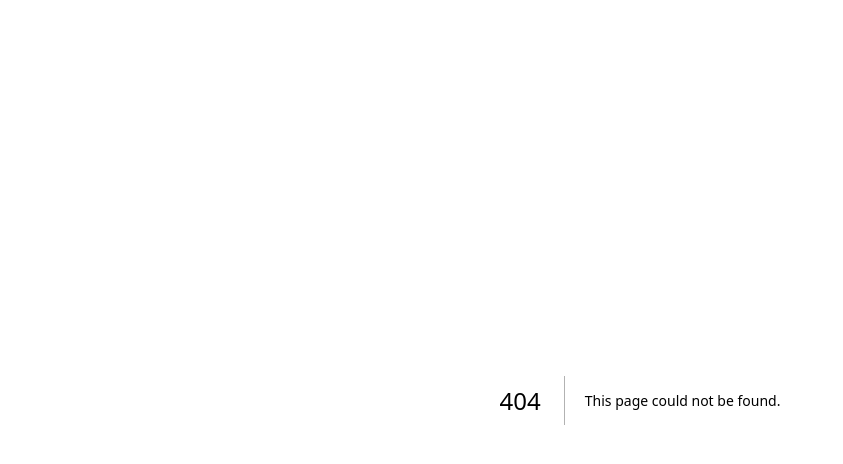
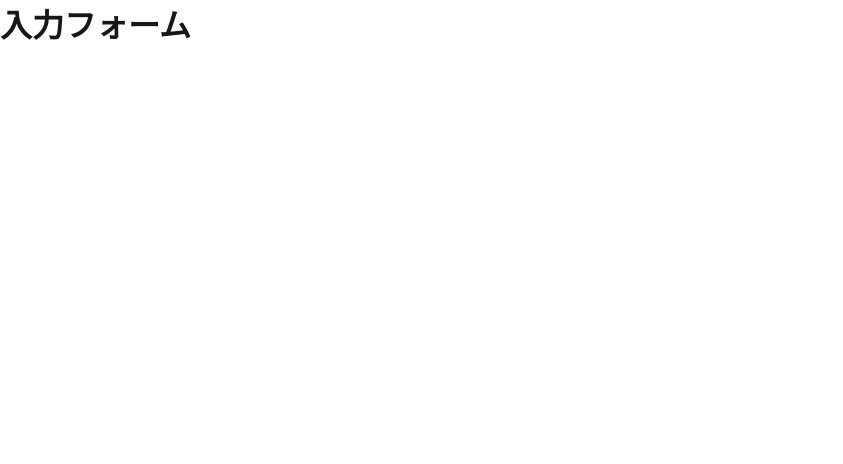
Before and after one commit to re2osushi8888/study-ts-elevator, a Next.js app: page /form in a window 1280 px wide. Before the commit this address had no page. Shown: the top 464 px of the page, without its empty margins (0-843 px from the left). Built offline with nearby package versions, Linux system fonts and the light colour scheme.

Commit message:
formのテスト追加

```diff
--- /dev/null
+++ b/src/app/form/page.tsx
@@ -0,0 +1,14 @@
+import type { Metadata } from 'next';
+
+export const metadata: Metadata = {
+	title: '入力フォーム',
+	description: 'Playwrightハンズオンの第2のステップ',
+};
+
+export default function Form() {
+	return (
+		<main>
+			<h1>入力フォーム</h1>
+		</main>
+	);
+}
```
